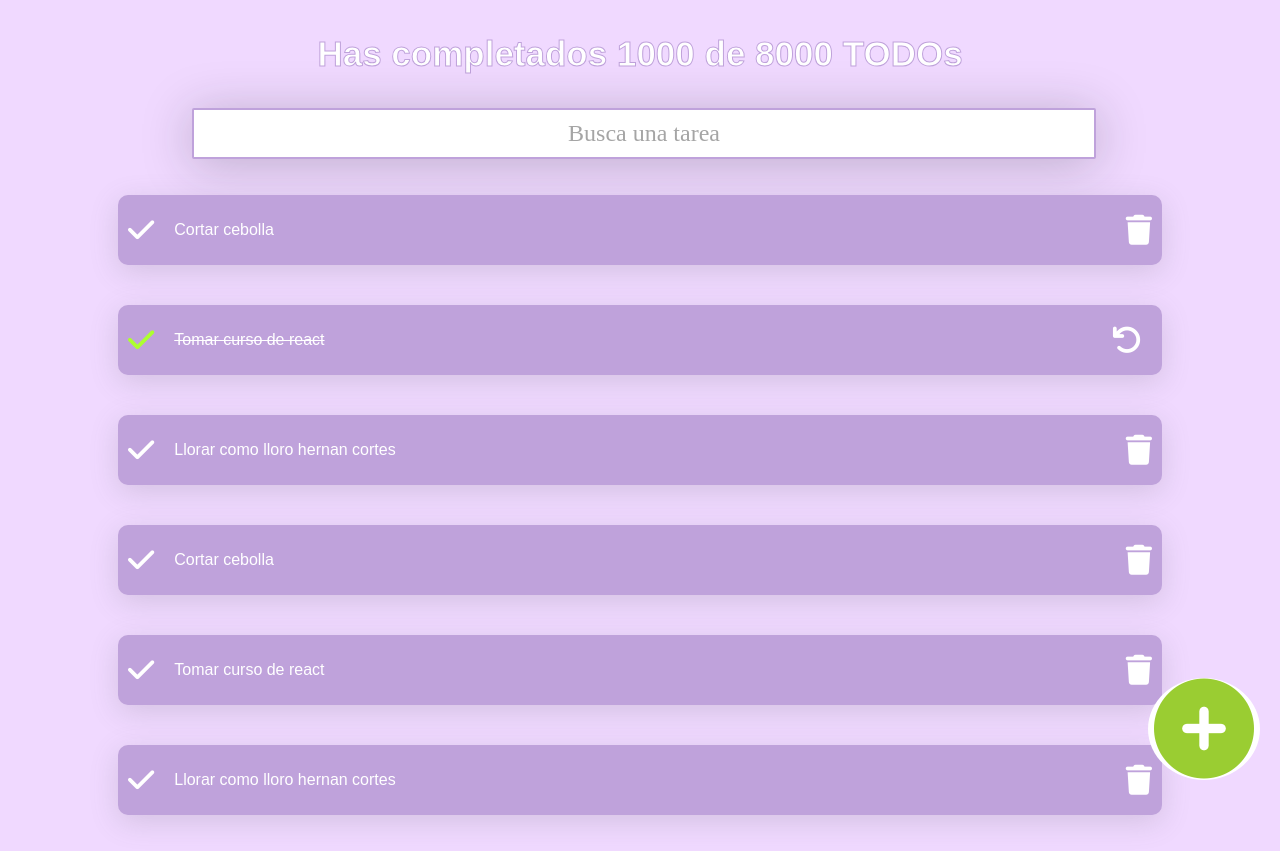
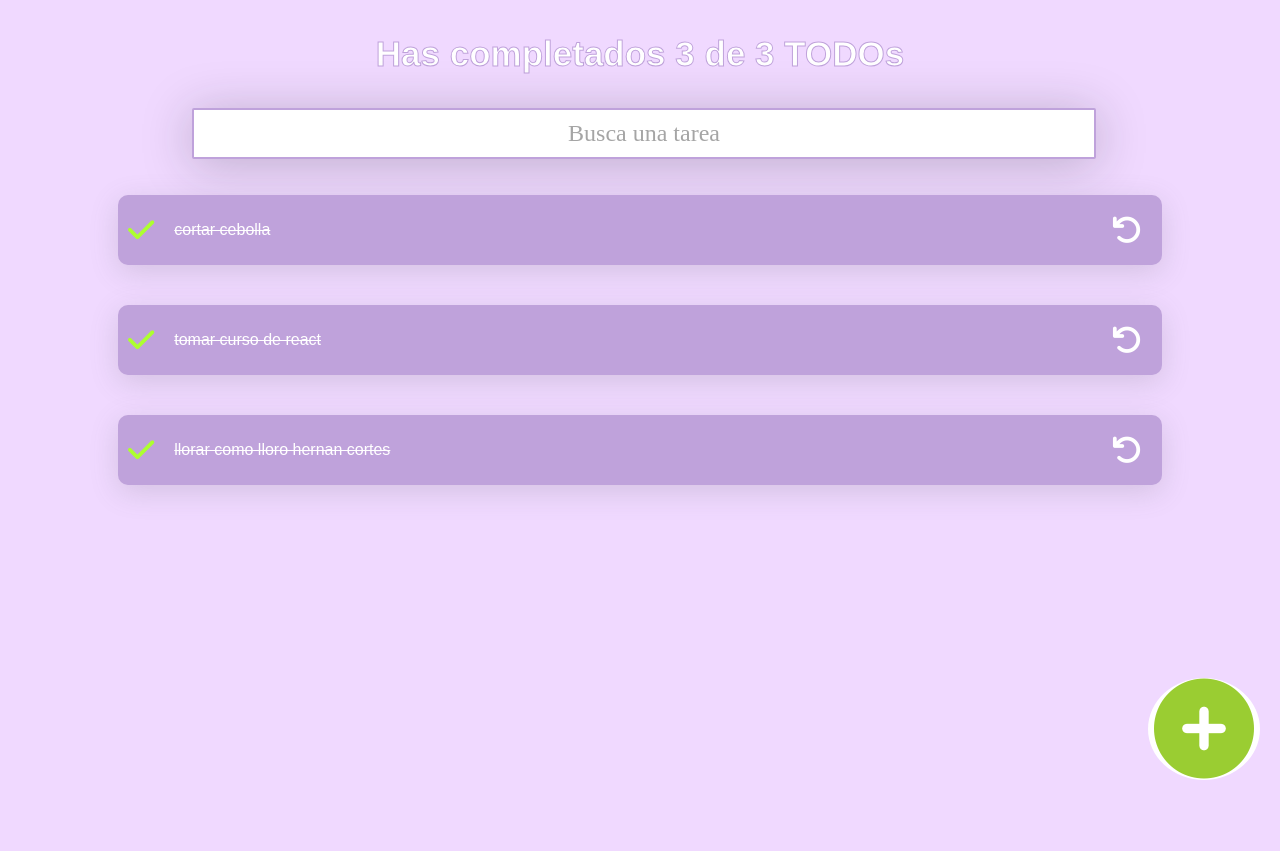
Before and after one commit to Avipez/todo, a React (Create React App) app: page / in a window 1280 px wide. After the commit the page ends 829 px from the top, so only its background shows below. Built offline with nearby package versions, Linux system fonts and the light colour scheme.

Commit message:
agregue reactividad al buscador

```diff
--- a/src/App.js
+++ b/src/App.js
@@ -7,25 +7,50 @@ import { CreateTodoButton } from "./CreateTodoButton";
 
 import React from "react";
 
-const todos = [
-  {text: "Cortar cebolla", completed: false},
+const defaultTodos = [
+  {text: "Cortar cebolla", completed: true},
   {text: "Tomar curso de react", completed: true},
-  {text: "Llorar como lloro hernan cortes", completed: false},
-  {text: "Cortar cebolla", completed: false},
-  {text: "Tomar curso de react", completed: false},
-  {text: "Llorar como lloro hernan cortes", completed: false},
+  {text: "Llorar como lloro hernan cortes", completed: true}
 
 ]
 
 function App() {
+  const [todos, setTodos] = React.useState(defaultTodos);
   const [searchValue, setSearchValue] = React.useState("");
+
+  const completedTodos = todos.filter( todo => !!todo.completed).length;
+  const totalTodos = todos.length;
+
+  let searchedTodos = [];
+
+  if (!searchedTodos >= 1) {
+    searchedTodos = todos;
+  } else {
+    searchedTodos = todos.filter(todo => {
+      const todoText = todo.text = todo.text.toLowerCase();
+      const searchedText = searchValue.toLowerCase();
+      return todoText.includes(searchedText);
+    })
+  }
 
   return (
     <React.Fragment>
-      <TodoCounter />
-      <TodoSearch />
+      <TodoCounter
+      total = {totalTodos}
+      completed = {completedTodos}
+      />
+      <TodoSearch
+        searchValue = {searchValue}
+        setSearchValue = {setSearchValue}
+      />
       <TodoList>
-        {todos.map(todo => (<TodoItem key={todo.text} text={todo.text} completed={todo.completed} />))}
+        {searchedTodos.map(todo => (
+        <TodoItem
+          key={todo.text}
+          text={todo.text}
+          completed={todo.completed}
+        />
+      ))}
       </TodoList>
       <CreateTodoButton />
       </ React.Fragment>
--- a/src/TodoCounter.js
+++ b/src/TodoCounter.js
@@ -2,9 +2,10 @@ import React from "react";
 import "./styles/TodoCounter.css"
 
 
-function TodoCounter() {
+function TodoCounter({completed, total}) {
+
     return (
-        <h2 className="TodoCounter"> Has completados 1000 de 8000 TODOs</h2>
+        <h2 className="TodoCounter"> Has completados {completed} de {total} TODOs</h2>
     )
 }
 
```
